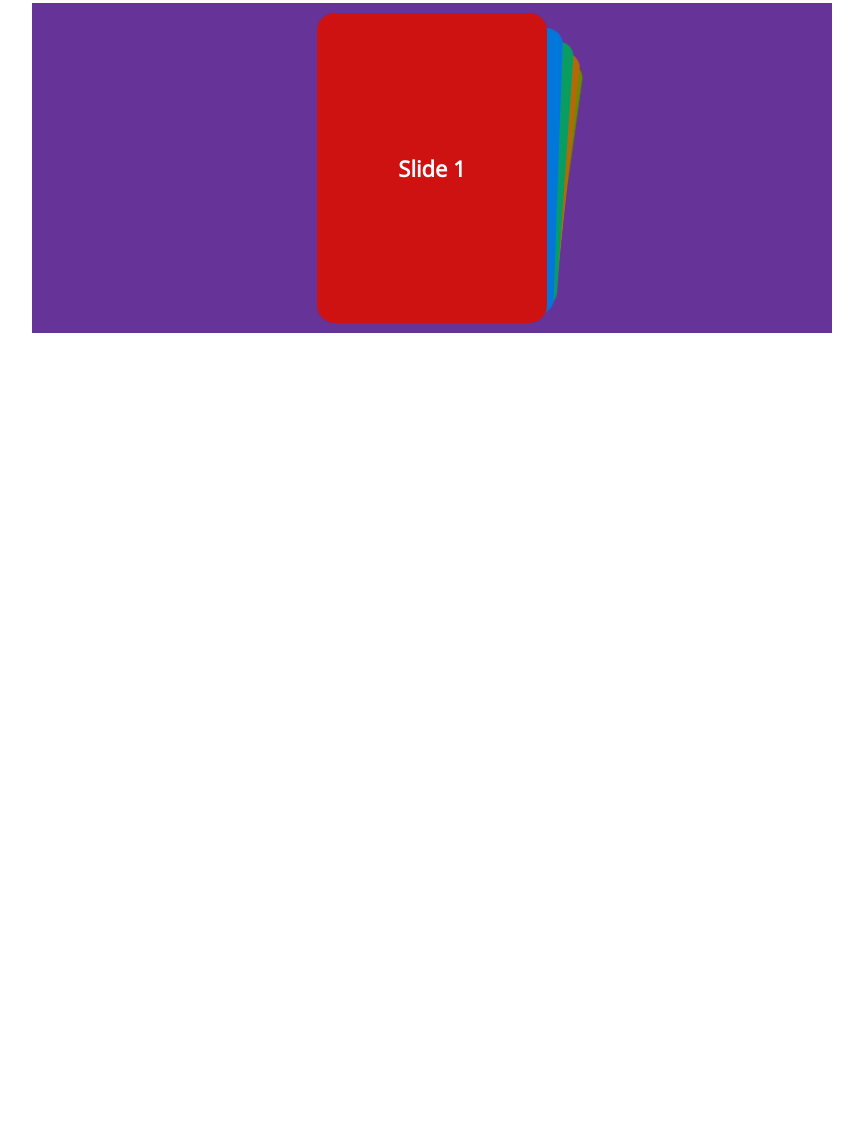
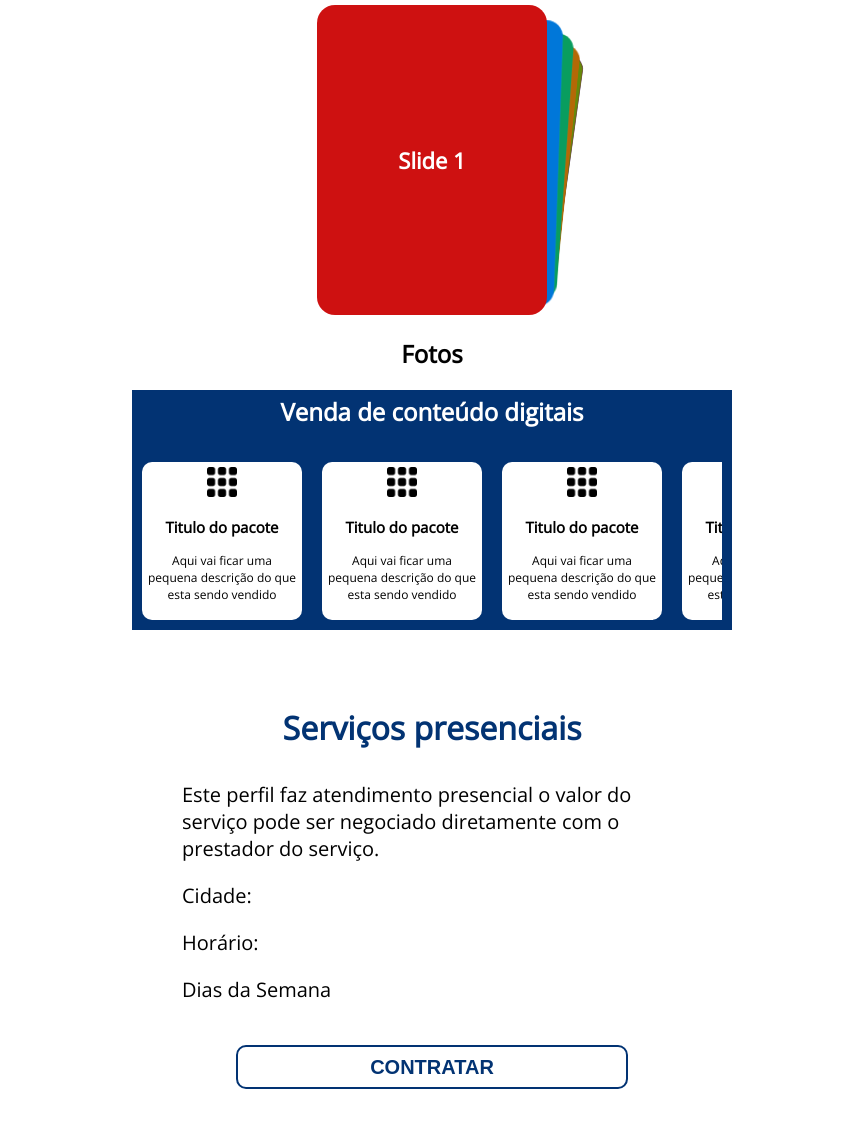
Before and after one commit to Gustavowp8/OneSharp, a plain HTML site: page pages/prestador.html in a window 1280 px wide. Shown: the part 1006-2134 px from the top of the page, without its empty margins (208-1071 px from the left). Before the commit the page ends 1405 px from the top, so only its background shows below. Drawn offline with nearby package versions, Linux system fonts and the light colour scheme.

Commit message:
Tela do usuário finalizado

```diff
--- a/pages/estilo/prestador.css
+++ b/pages/estilo/prestador.css
@@ -92,6 +92,7 @@ body{
 
 .menubaixoDois img{
     width: 30px;
+    height: 30px;
 }
 
 .menubaixoDois{
@@ -101,8 +102,10 @@ body{
     justify-content: space-around;
     padding: 5px;
     max-width: 800px;
+    height: 72px;
     margin: auto;
     border-radius: 10px;
+    align-items: center;
     z-index: 10000;
 }
 
@@ -214,8 +217,8 @@ body{
 }
 
 .fotosdois{
-    padding: 10px;
-    background: rebeccapurple;
+    padding: 2px;
+    /*background: rebeccapurple;*/
 }
 
 
@@ -276,6 +279,94 @@ body{
     background-color: rgb(54, 94, 77);
   }
 
+#tTitulo{
+      text-align: center;
+  }
+
+#cTitulo{
+    text-align: center;
+    color: #ffffff;
+    padding: 5px;
+}
+
+  /*====== Conteudo digital ======*/
+
+  .cdigital{
+      max-width: 600px;
+      background: #023373;
+      margin: auto;
+  }
+
+  .cdigital img{
+      width: 30px;
+  }
+
+  .cdigitalum h3{
+    font-weight: 800;
+    font-size: 15px;
+  }
+
+  .cdigitalum p{
+    font-weight: 400;
+    font-size: 12px;
+  }
+
+  .cdigitalum{
+      max-width: 590px;
+      display: flex;
+      overflow: scroll;
+  }
+
+  .cdigitalum > div{
+      background: #ffffff;
+      flex: 1 0 150px;
+      text-align: center;
+      margin: 10px;
+      padding: 5px;
+      border-radius: 10px;
+  }
+
+  /*====== area do contrato ======*/
+
+  .chamacontrata{
+    max-width: 500px;
+    margin: auto;
+    text-align: center;
+    margin-bottom: 100px;
+  }
+
+  .chamacontrata h3{
+    color: #023373;
+    font-weight: 700;
+    font-size: 32px;
+    text-align: center;
+  }
+
+  .chamacontrata p{
+    font-weight: 400;
+    font-size: 20px;
+    color: #000000;
+    text-align: left;
+  }
+
+  .chamacontrata button{
+    border: 2px solid #023373;
+    border-radius: 10px;
+    width: 392px;
+    height: 44px;
+    margin: auto;
+    font-weight: 700;
+    font-size: 20px;
+    color: #023373;
+    background: #ffffff;
+    transition: 1.1s;
+  }
+
+  .chamacontrata button:hover{
+      background: #023373;
+      color: #ffffff;
+  }
+
 /*========= Conteudo =============*/
 
 @media(max-width: 600px){
--- a/pages/prestador.html
+++ b/pages/prestador.html
@@ -111,6 +111,74 @@
               </div>
 
         </div>
+
+        <h2 id="tTitulo">Fotos</h2>
+    </div>
+
+    <!--====== conteudo digital ======-->
+
+    <div class="cdigital">
+
+        <h2 id="cTitulo">Venda de conteúdo digitais</h2>
+
+        <div class="cdigitalum">
+
+            <div>
+                <img src="../arquivos/icones/rede.png">
+
+                <h3>Titulo do pacote</h3>
+                <p>
+                    Aqui vai ficar uma pequena descrição do que esta sendo vendido
+                </p>
+            </div>
+
+            <div>
+                <img src="../arquivos/icones/rede.png">
+
+                <h3>Titulo do pacote</h3>
+                <p>
+                    Aqui vai ficar uma pequena descrição do que esta sendo vendido
+                </p>
+            </div>
+
+            <div>
+                <img src="../arquivos/icones/rede.png">
+
+                <h3>Titulo do pacote</h3>
+                <p>
+                    Aqui vai ficar uma pequena descrição do que esta sendo vendido
+                </p>
+            </div>
+
+            <div>
+                <img src="../arquivos/icones/rede.png">
+
+                <h3>Titulo do pacote</h3>
+                <p>
+                    Aqui vai ficar uma pequena descrição do que esta sendo vendido
+                </p>
+            </div>
+
+        </div>
+    </div> <br><br>
+
+    <!--====== contratar ======-->
+
+    <div class="chamacontrata">
+
+        <h3>Serviços presenciais </h3>
+        <p>
+            Este perfil faz atendimento presencial o valor do serviço pode ser negociado diretamente com o prestador do serviço.
+        </p>
+
+        <p>Cidade:</p>
+        <p>Horário:</p>
+        <p>Dias da Semana</p>
+
+        <br>
+
+        <button>CONTRATAR</button>
+
     </div>
 
     <!--====== Menu baixo =======-->
```
Also changed, not shown: arquivos/icones/rede.png (added).
